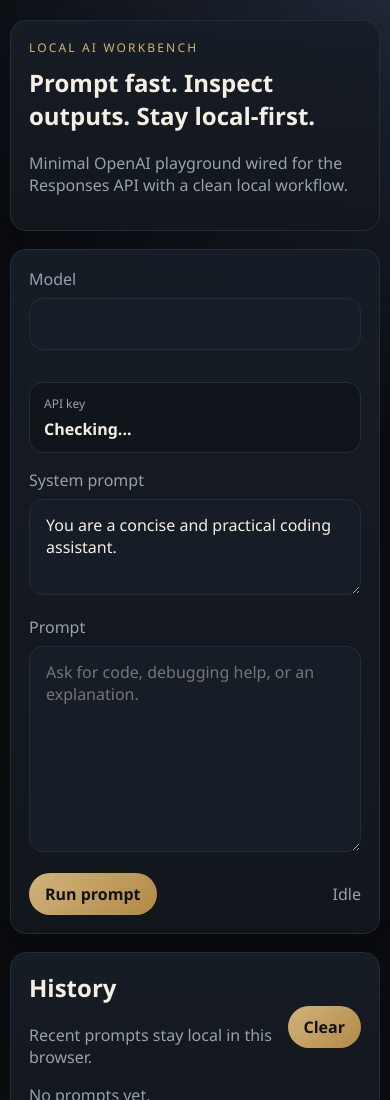
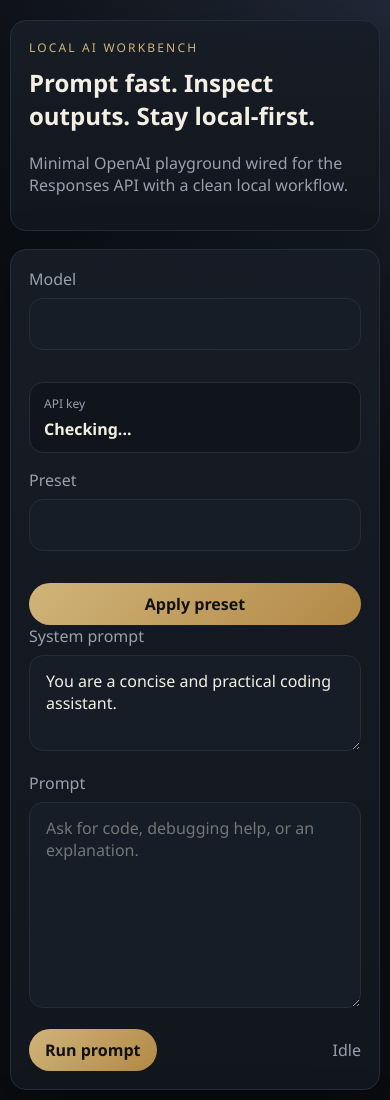
Before and after one commit to LopAshraff/ai-starter, a website: page web/index.html in a window 390 px wide. Shown: the top 1100 px of the page. Drawn offline with Linux system fonts and the light colour scheme; no server answers.

Commit message:
Add workflow presets

```diff
--- a/web/app.js
+++ b/web/app.js
@@ -1,17 +1,50 @@
 const systemEl = document.querySelector("#system");
 const promptEl = document.querySelector("#prompt");
 const modelEl = document.querySelector("#model");
+const presetEl = document.querySelector("#preset");
 const runEl = document.querySelector("#run");
 const copyEl = document.querySelector("#copy");
 const clearHistoryEl = document.querySelector("#clear-history");
+const applyPresetEl = document.querySelector("#apply-preset");
 const resultEl = document.querySelector("#result");
 const statusEl = document.querySelector("#status");
 const apiKeyStateEl = document.querySelector("#api-key-state");
 const metaEl = document.querySelector("#meta");
 const historyEl = document.querySelector("#history");
 const historyKey = "ai-starter-history";
+const presets = [
+  {
+    id: "debug",
+    label: "Debug code",
+    model: "gpt-5",
+    system: "You are a concise and practical debugging assistant. Explain root cause first, then propose the smallest correct fix.",
+    prompt: "Debug this issue. Explain the root cause, the fix, and the most important regression tests."
+  },
+  {
+    id: "review",
+    label: "Review changes",
+    model: "gpt-5",
+    system: "You are a rigorous code reviewer. Prioritize bugs, regressions, and missing tests. Be direct and specific.",
+    prompt: "Review this code change and list the most important findings first."
+  },
+  {
+    id: "api",
+    label: "Design API",
+    model: "gpt-5-mini",
+    system: "You are a senior backend engineer. Design APIs with explicit request and response shapes.",
+    prompt: "Design a small HTTP API for this feature. Include routes, request bodies, responses, and edge cases."
+  },
+  {
+    id: "explain",
+    label: "Explain code",
+    model: "gpt-4.1-mini",
+    system: "You explain code clearly and briefly. Focus on how it works and why it is structured that way.",
+    prompt: "Explain this code in plain language and highlight the key moving parts."
+  }
+];
 
 await loadHealth();
+loadPresets();
 renderHistory();
 
 runEl.addEventListener("click", async () => {
@@ -82,6 +115,16 @@ clearHistoryEl.addEventListener("click", () => {
   statusEl.textContent = "History cleared";
 });
 
+applyPresetEl.addEventListener("click", () => {
+  const preset = presets.find(item => item.id === presetEl.value);
+  if (!preset) return;
+
+  modelEl.value = preset.model;
+  systemEl.value = preset.system;
+  promptEl.value = preset.prompt;
+  statusEl.textContent = `Preset loaded: ${preset.label}`;
+});
+
 async function loadHealth() {
   const response = await fetch("/api/health");
   const data = await response.json();
@@ -97,6 +140,12 @@ async function loadHealth() {
 
   apiKeyStateEl.textContent = data.hasApiKey ? "Loaded" : "Missing";
   metaEl.textContent = `Default model: ${data.defaultModel}`;
+}
+
+function loadPresets() {
+  presetEl.innerHTML = presets
+    .map(preset => `<option value="${preset.id}">${preset.label}</option>`)
+    .join("");
 }
 
 function appendHistory(entry) {
--- a/web/index.html
+++ b/web/index.html
@@ -26,6 +26,14 @@
             <span class="health-label">API key</span>
             <strong id="api-key-state">Checking...</strong>
           </div>
+        </div>
+
+        <div class="preset-bar">
+          <div>
+            <label for="preset">Preset</label>
+            <select id="preset"></select>
+          </div>
+          <button id="apply-preset" type="button">Apply preset</button>
         </div>
 
         <label for="system">System prompt</label>
--- a/web/styles.css
+++ b/web/styles.css
@@ -132,6 +132,13 @@ button:disabled {
   align-items: end;
 }
 
+.preset-bar {
+  display: grid;
+  grid-template-columns: minmax(0, 1fr) auto;
+  gap: 16px;
+  align-items: end;
+}
+
 .health {
   min-height: 52px;
   margin-bottom: 16px;
@@ -222,4 +229,8 @@ button:disabled {
   .grid {
     grid-template-columns: 1fr;
   }
+
+  .preset-bar {
+    grid-template-columns: 1fr;
+  }
 }
```
Also changed, not shown: README.md.
